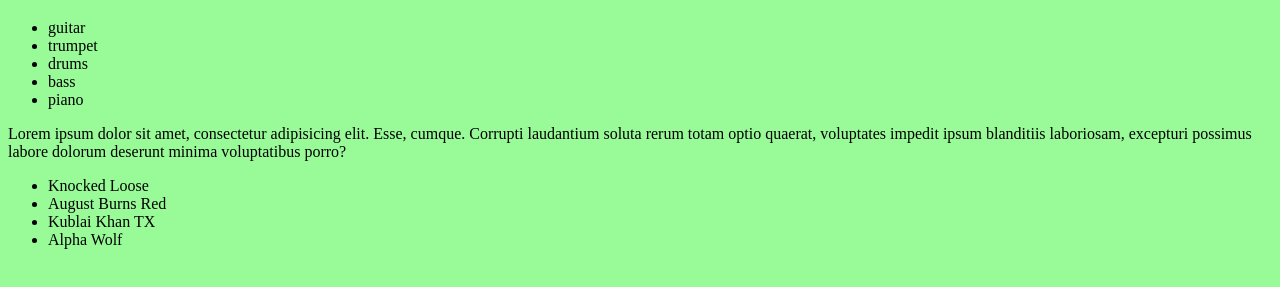
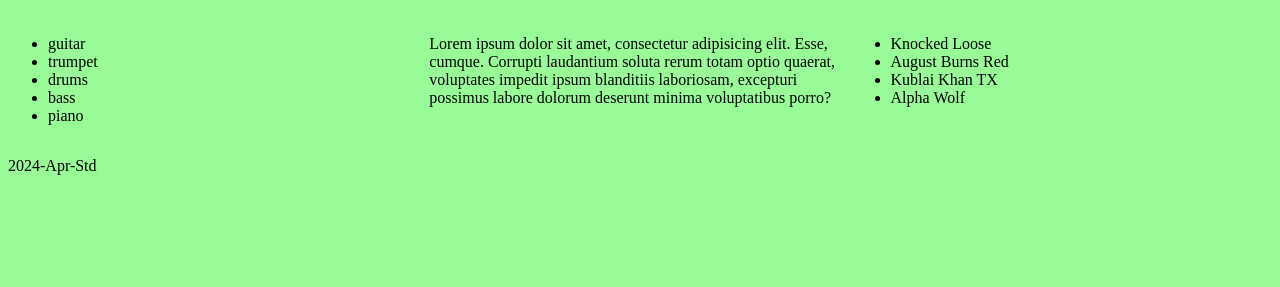
Before and after one commit to JacobSchutz7/week2-tues, a plain HTML site: page index.html in a window 1280 px wide. Shown: the part 61-348 px from the top of the page. Drawn offline with Linux system fonts and the light colour scheme.

Commit message:
three column responsive layout

```diff
--- a/index.html
+++ b/index.html
@@ -7,7 +7,9 @@
 	<link rel="stylesheet" href="./style.css">
 </head>
 <body>
-	<h1>Hello World</h1>
+	<header class="row"><h1>Hello World</h1></header>
+	<main class="row">
+		<div class="column">
 			<ul>
 				<li>guitar</li>
 				<li>trumpet</li>
@@ -15,12 +17,19 @@
 				<li>bass</li>
 				<li>piano</li>
 			</ul>
+		</div>
+		<article class="column">
 			<p>Lorem ipsum dolor sit amet, consectetur adipisicing elit. Esse, cumque. Corrupti laudantium soluta rerum totam optio quaerat, voluptates impedit ipsum blanditiis laboriosam, excepturi possimus labore dolorum deserunt minima voluptatibus porro?</p>
+		</article>
+		<aside class="column">
 			<ul>
 				<li>Knocked Loose</li>
 				<li>August Burns Red</li>
 				<li>Kublai Khan TX</li>
 				<li>Alpha Wolf</li>
 			</ul>
+		</aside>
+	</main>
+	<footer class="row"><p>2024-Apr-Std</p></footer>
 </body>
 </html>
--- a/style.css
+++ b/style.css
@@ -2,9 +2,25 @@
 body {
 	background-color:rgb(78, 103, 164);
 }
+
+.column {
+	width: 100%;
+}
+
 /*styled for screens 600px wide and larger */
 @media screen and (width > 600px) {
 	body {
 		background-color: palegreen;
 	}
+/* Create three equal columns that float next to each other */
+	.column {
+	float: left;
+	width: 33.33%;
+  }
+  /* Clear floats after the columns */
+	.row:after {
+	content: "";
+	display: table;
+	clear: both;
+ 	 }
 }
```
Lines whose indentation alone changed are shown as unchanged.
